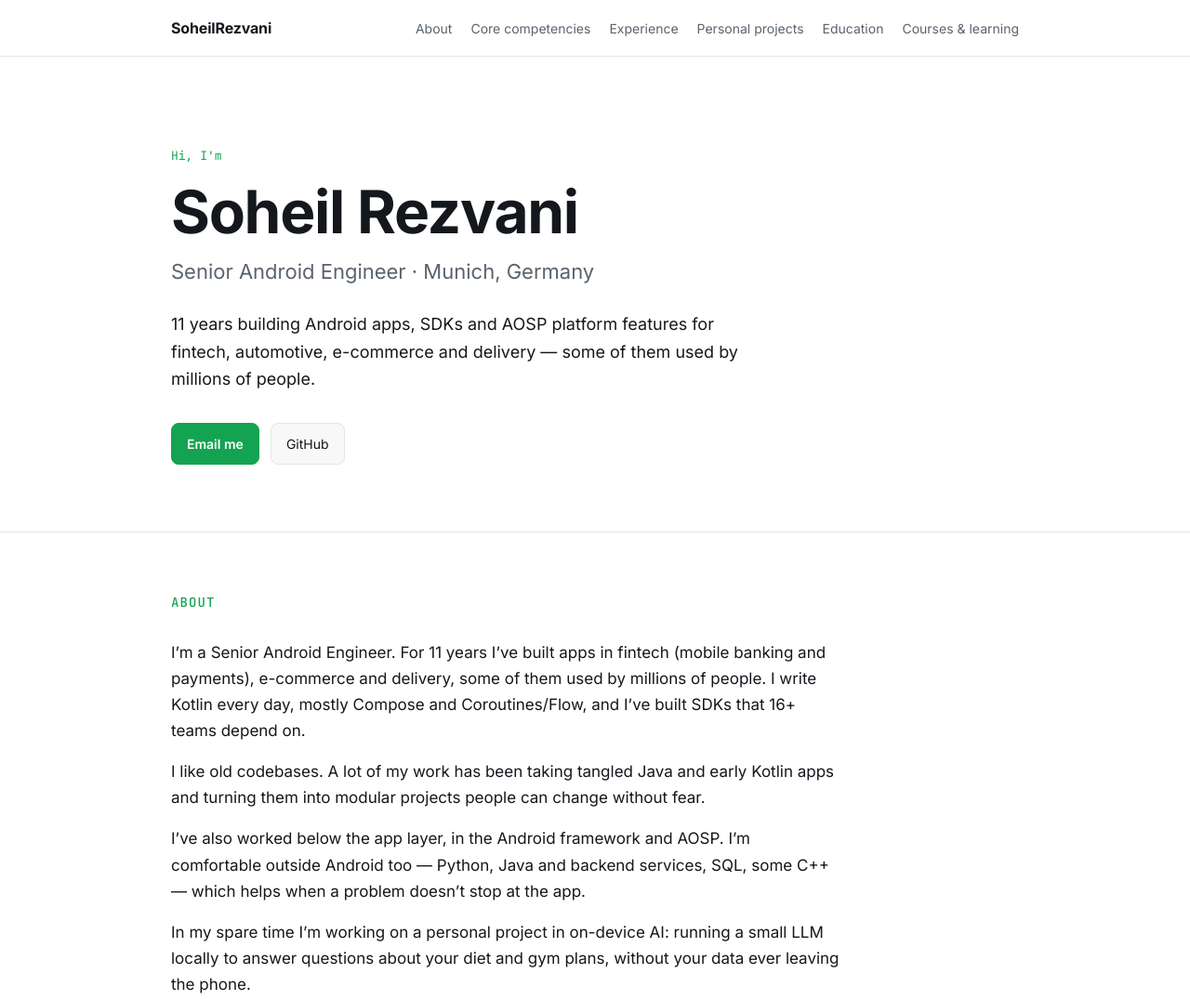
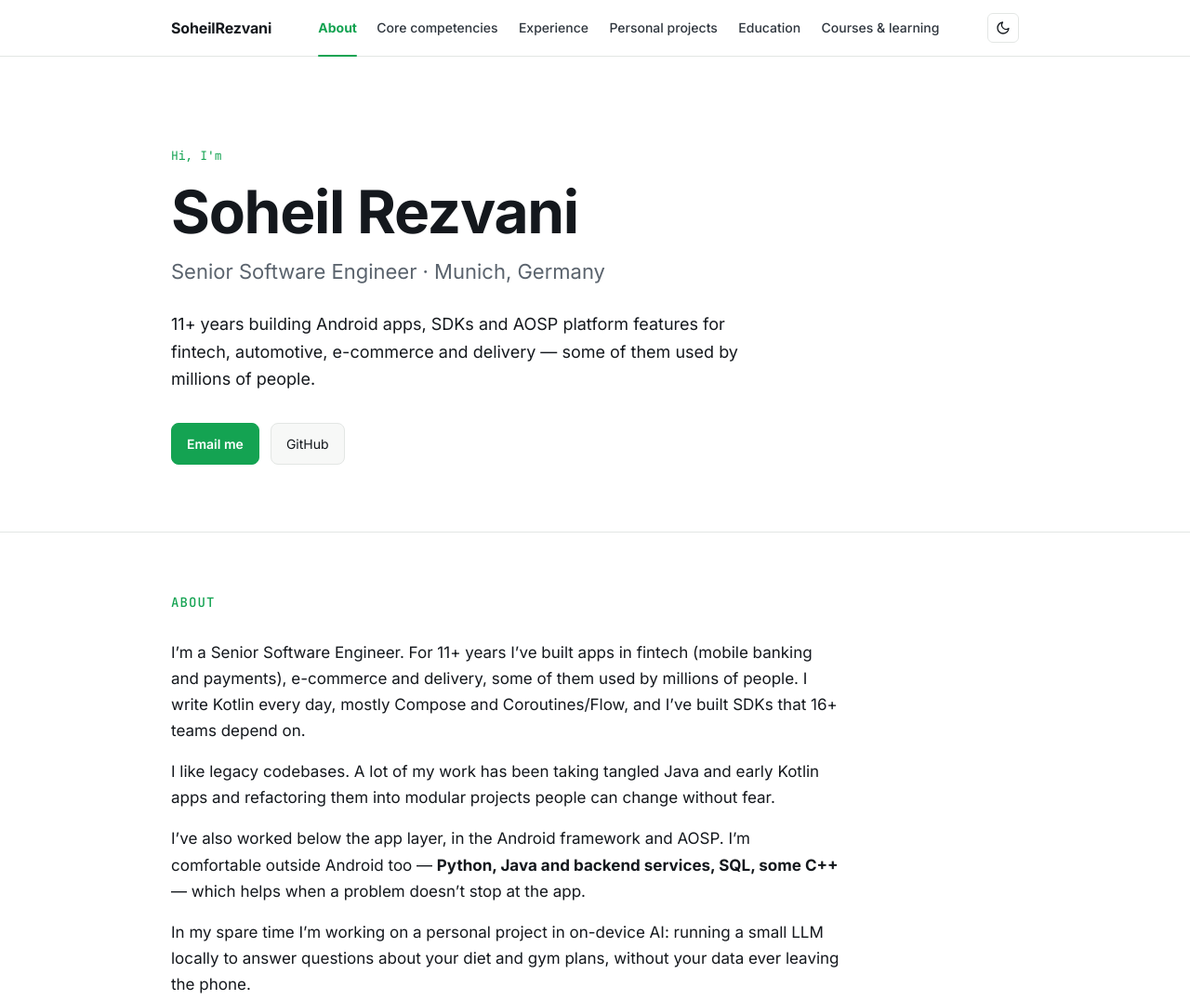
Before and after one commit to soheilrezvani/soheilrezvani.github.io, a plain HTML site: page index.html in a window 1280 px wide. Shown: the top 1076 px of the page at 93% size. Drawn offline with Linux system fonts and the light colour scheme.

Commit message:
Update theme index.html

```diff
--- a/index.html
+++ b/index.html
@@ -3,31 +3,55 @@
 <head>
 <meta charset="utf-8">
 <meta name="viewport" content="width=device-width, initial-scale=1">
-<title>Soheil Rezvani — Senior Android Engineer</title>
-<meta name="description" content="Senior Android Engineer in Munich. 11 years building Kotlin apps, SDKs and AOSP platform features for fintech, automotive, e-commerce and delivery.">
+<title>Soheil Rezvani — Senior Software Engineer</title>
+<meta name="description" content="Senior Software Engineer in Munich. 11+ years building Kotlin apps, SDKs and AOSP platform features for fintech, automotive, e-commerce and delivery.">
+<script>try{const t=localStorage.getItem("theme");if(t)document.documentElement.dataset.theme=t}catch(e){}</script>
 <link rel="preconnect" href="https://fonts.googleapis.com">
 <link rel="preconnect" href="https://fonts.gstatic.com" crossorigin>
 <link href="https://fonts.googleapis.com/css2?family=Inter:wght@400;500;600;700&family=JetBrains+Mono:wght@400;500&display=swap" rel="stylesheet">
 <style>
 :root{
   --bg:#ffffff; --surface:#f7f8f7; --surface-2:#eef1ef; --line:#e3e6e4;
-  --text:#14181d; --muted:#5a636d; --accent:#14a352; --accent-dim:rgba(20,163,82,.10);
+  --text:#14181d; --muted:#5a636d; --nav-link:#2f363e; --nav-bg:rgba(255,255,255,.88);
+  --accent:#14a352; --accent-dim:rgba(20,163,82,.10); --on-accent:#fff; --accent-hover:#0f8a44;
+  color-scheme:light;
   --mono:'JetBrains Mono',ui-monospace,SFMono-Regular,Menlo,monospace;
   --sans:'Inter',system-ui,-apple-system,'Segoe UI',Roboto,sans-serif;
 }
+/* Dark theme: follows the visitor's system setting (light by day, dark at night on most devices),
+   unless they pick one with the toggle button */
+@media (prefers-color-scheme:dark){ :root:not([data-theme="light"]){ --bg:#0e1013; --surface:#15181d; --surface-2:#1b1f25; --line:#262b33;
+  --text:#e8e6e1; --muted:#9aa0a8; --nav-link:#c3c8ce; --nav-bg:rgba(14,16,19,.85);
+  --accent:#3ddc84; --accent-dim:rgba(61,220,132,.12); --on-accent:#06210f; --accent-hover:#5fe69c;
+  color-scheme:dark; } }
+:root[data-theme="dark"]{ --bg:#0e1013; --surface:#15181d; --surface-2:#1b1f25; --line:#262b33;
+  --text:#e8e6e1; --muted:#9aa0a8; --nav-link:#c3c8ce; --nav-bg:rgba(14,16,19,.85);
+  --accent:#3ddc84; --accent-dim:rgba(61,220,132,.12); --on-accent:#06210f; --accent-hover:#5fe69c;
+  color-scheme:dark; }
+
 *{box-sizing:border-box;margin:0;padding:0}
+body,header.nav,.card,.btn,.chip{transition:background-color .25s,border-color .25s,color .25s}
 html{scroll-behavior:smooth;scroll-padding-top:72px}
 body{background:var(--bg);color:var(--text);font-family:var(--sans);line-height:1.65;font-size:16px;-webkit-font-smoothing:antialiased}
 a{color:inherit}
 .wrap{max-width:960px;margin:0 auto;padding:0 24px}
 
 /* nav */
-header.nav{position:sticky;top:0;z-index:10;background:rgba(255,255,255,.88);backdrop-filter:blur(10px);-webkit-backdrop-filter:blur(10px);border-bottom:1px solid var(--line)}
+header.nav{position:sticky;top:0;z-index:10;background:var(--nav-bg);backdrop-filter:blur(10px);-webkit-backdrop-filter:blur(10px);border-bottom:1px solid var(--line)}
 .nav .wrap{display:flex;align-items:center;justify-content:space-between;height:60px;gap:16px}
 .brand{font-size:16px;font-weight:700;letter-spacing:-.01em;text-decoration:none}
-.nav ul{display:flex;gap:20px;list-style:none}
-.nav ul a{font-size:14px;color:var(--muted);text-decoration:none}
-.nav ul a:hover{color:var(--text)}
+.nav ul{display:flex;align-items:center;gap:20px;list-style:none}
+.nav ul li{display:flex}
+.nav ul a{font-size:14px;font-weight:500;color:var(--nav-link);text-decoration:none;position:relative;display:inline-flex;flex-direction:column;align-items:center}
+/* reserve bold width so the menu doesn't jump when a link becomes active */
+.nav ul a::before{content:attr(data-label);font-weight:700;height:0;visibility:hidden;overflow:hidden}
+.nav ul a:hover{color:var(--accent)}
+.nav ul a.active{color:var(--accent);font-weight:700}
+.nav ul a.active::after{content:"";position:absolute;left:0;right:0;bottom:-19px;height:2px;background:var(--accent);border-radius:2px}
+.controls{display:flex;align-items:center;gap:8px}
+.theme{background:none;border:1px solid var(--line);border-radius:6px;width:34px;height:32px;cursor:pointer;color:var(--text);display:grid;place-items:center}
+.theme svg{width:16px;height:16px}
+.menu{display:none;background:none;border:1px solid var(--line);border-radius:6px;font-size:18px;line-height:1;padding:6px 10px;cursor:pointer;color:var(--text)}
 .lang{display:flex;border:1px solid var(--line);border-radius:6px;overflow:hidden}
 .lang button{background:none;border:0;color:var(--muted);font-family:var(--mono);font-size:12px;padding:6px 10px;cursor:pointer}
 .lang button[aria-pressed="true"]{background:var(--accent-dim);color:var(--accent)}
@@ -41,8 +65,8 @@ header.nav{position:sticky;top:0;z-index:10;background:rgba(255,255,255,.88);bac
 .links{display:flex;flex-wrap:wrap;gap:12px;margin-top:32px}
 .btn{display:inline-flex;align-items:center;gap:8px;padding:10px 16px;border:1px solid var(--line);border-radius:8px;text-decoration:none;font-size:14px;background:var(--surface)}
 .btn:hover{border-color:var(--accent)}
-.btn.primary{background:var(--accent);color:#fff;border-color:var(--accent);font-weight:600}
-.btn.primary:hover{background:#0f8a44;border-color:#0f8a44}
+.btn.primary{background:var(--accent);color:var(--on-accent);border-color:var(--accent);font-weight:600}
+.btn.primary:hover{background:var(--accent-hover);border-color:var(--accent-hover)}
 
 /* sections */
 section.block{padding:64px 0;border-top:1px solid var(--line)}
@@ -87,7 +111,15 @@ footer{border-top:1px solid var(--line);padding:32px 0 48px;color:var(--muted);f
 [dir="rtl"] ul.points li::before{left:auto;right:0;content:"◃"}
 
 @media (max-width:760px){
-  .nav ul{display:none}
+  .nav .wrap{position:relative}
+  .menu{display:block}
+  .nav ul{align-items:stretch}
+  .nav ul li{display:block}
+  .nav ul a::before{display:none}
+  .nav ul a.active::after{display:none}
+  .nav ul{display:none;position:absolute;top:60px;left:0;right:0;flex-direction:column;gap:0;background:var(--bg);border-bottom:1px solid var(--line);padding:8px 24px}
+  .nav ul.open{display:flex}
+  .nav ul a{display:block;padding:10px 0;font-size:16px}
   .job,.item{grid-template-columns:1fr;gap:6px}
   .hero{padding:64px 0 48px}
 }
@@ -99,7 +131,11 @@ footer{border-top:1px solid var(--line);padding:32px 0 48px;color:var(--muted);f
   <div class="wrap">
     <a class="brand" href="#top">SoheilRezvani</a>
     <ul id="navlinks"></ul>
-    <div class="lang" id="lang"></div>
+    <div class="controls">
+      <button class="theme" id="theme" type="button" aria-label="Toggle dark mode"></button>
+      <div class="lang" id="lang"></div>
+      <button class="menu" id="menu" type="button" aria-label="Menu" aria-expanded="false">☰</button>
+    </div>
   </div>
 </header>
 
@@ -141,13 +177,13 @@ const I18N = {
     },
     hero: {
       eyebrow: "Hi, I'm",
-      role: "Senior Android Engineer · Munich, Germany",
-      tagline: "11 years building Android apps, SDKs and AOSP platform features for fintech, automotive, e-commerce and delivery — some of them used by millions of people.",
+      role: "Senior Software Engineer · Munich, Germany",
+      tagline: "11+ years building Android apps, SDKs and AOSP platform features for fintech, automotive, e-commerce and delivery — some of them used by millions of people.",
     },
     about: [
-      "I’m a Senior Android Engineer. For 11 years I’ve built apps in fintech (mobile banking and payments), e-commerce and delivery, some of them used by millions of people. I write Kotlin every day, mostly Compose and Coroutines/Flow, and I’ve built SDKs that 16+ teams depend on.",
-      "I like old codebases. A lot of my work has been taking tangled Java and early Kotlin apps and turning them into modular projects people can change without fear.",
-      "I’ve also worked below the app layer, in the Android framework and AOSP. I’m comfortable outside Android too — Python, Java and backend services, SQL, some C++ — which helps when a problem doesn’t stop at the app.",
+      "I’m a Senior Software Engineer. For 11+ years I’ve built apps in fintech (mobile banking and payments), e-commerce and delivery, some of them used by millions of people. I write Kotlin every day, mostly Compose and Coroutines/Flow, and I’ve built SDKs that 16+ teams depend on.",
+      "I like legacy codebases. A lot of my work has been taking tangled Java and early Kotlin apps and refactoring them into modular projects people can change without fear.",
+      "I’ve also worked below the app layer, in the Android framework and AOSP. I’m comfortable outside Android too — **Python, Java and backend services, SQL, some C++** — which helps when a problem doesn’t stop at the app.",
       "In my spare time I’m working on a personal project in on-device AI: running a small LLM locally to answer questions about your diet and gym plans, without your data ever leaving the phone.",
     ],
     skills: [
@@ -168,7 +204,7 @@ const I18N = {
         role: "Senior Android Developer",
         location: "Munich, Germany",
         period: "2023 — Present",
-        note: "Automotive HMI software specialist and official software partner of BMW.",
+        note: "Paradox Cat is a specialist in human-machine interface (HMI) software development and an official software partner for BMW.",
         teams: [
           {
             name: "DataPrivacyApp team",
@@ -210,7 +246,7 @@ const I18N = {
         location: "Tehran, Iran",
         period: "Jan 2018 — Dec 2020",
         points: [
-          ["Mobile banking:", "built the Eghtesad Novin Bank app from scratch — one of Iran’s best-known banks — reaching millions of active users at launch, with a 99.9% crash-free rate across all releases."],
+          ["Mobile banking:", "built the Eghtesad Novin Bank app from scratch — one of Iran’s best-known banks — reaching millions of active users at launch, with a 99.9% crash-free rate across all releases — and worked on Hamrah-card, a fintech app with 5M+ users at the time."],
           ["PFM & refactoring:", "built the Fanoos personal-finance app from zero and led the Hamrah-card refactor to MVVM + Clean Architecture."],
           ["Kotlin migration:", "drove a full Java → Kotlin migration and moved 3 apps from legacy MVP to MVVM — adopted org-wide, improving developer velocity and removing whole classes of runtime errors."],
         ],
@@ -265,6 +301,9 @@ const I18N = {
    ===================================================================== */
 const esc = s => String(s ?? "").replace(/[&<>"']/g, c => ({ "&":"&amp;","<":"&lt;",">":"&gt;",'"':"&quot;","'":"&#39;" }[c]));
 
+// **text** → bold
+const rich = s => esc(s).replace(/\*\*(.+?)\*\*/g, "<b>$1</b>");
+
 const points = list => list && list.length
   ? `<ul class="points">${list.map(p => Array.isArray(p)
       ? `<li><b>${esc(p[0])}</b> ${esc(p[1])}</li>`
@@ -282,7 +321,7 @@ function render(code) {
   document.documentElement.dir = t.dir || "ltr";
 
   const sections = [
-    ["about", t.about?.length, `<div class="about">${t.about.map(p => `<p>${esc(p)}</p>`).join("")}</div>`],
+    ["about", t.about?.length, `<div class="about">${t.about.map(p => `<p>${rich(p)}</p>`).join("")}</div>`],
     ["skills", t.skills?.length, `<div class="grid">${(t.skills||[]).map(s => `
         <div class="card"><h3>${esc(s.title)}</h3><div class="chips">${s.items.map(i => `<span class="chip">${esc(i)}</span>`).join("")}</div></div>`).join("")}</div>`],
     ["experience", t.experience?.length, (t.experience||[]).map(j => `
@@ -319,7 +358,8 @@ function render(code) {
     ${sections.map(([id, , html]) => `<section class="block" id="${id}"><div class="wrap"><h2>${esc(t.ui[id])}</h2>${html}</div></section>`).join("")}`;
 
   document.getElementById("navlinks").innerHTML =
-    sections.map(([id]) => `<li><a href="#${id}">${esc(t.ui[id])}</a></li>`).join("");
+    sections.map(([id]) => `<li><a href="#${id}" data-label="${esc(t.ui[id])}">${esc(t.ui[id])}</a></li>`).join("");
+  watchSections();
 
   document.getElementById("footer").textContent = `© ${new Date().getFullYear()} ${SITE.name} · ${t.ui.footer}`;
 
@@ -341,6 +381,44 @@ function initialLang() {
   return I18N[browser] ? browser : "en";
 }
 
+/* Highlight the menu item of the section currently on screen */
+let observer;
+function watchSections() {
+  if (observer) observer.disconnect();
+  const links = [...document.querySelectorAll("#navlinks a")];
+  const visible = new Set();
+  const update = () => {
+    const current = [...document.querySelectorAll("section.block")].find(sec => visible.has(sec.id));
+    links.forEach(a => a.classList.toggle("active", !!current && a.getAttribute("href") === "#" + current.id));
+  };
+  observer = new IntersectionObserver(entries => {
+    entries.forEach(e => e.isIntersecting ? visible.add(e.target.id) : visible.delete(e.target.id));
+    update();
+  }, { rootMargin: "-80px 0px -55% 0px" });
+  document.querySelectorAll("section.block").forEach(sec => observer.observe(sec));
+}
+
+/* Light / dark theme toggle (default: follow the system setting) */
+const themeBtn = document.getElementById("theme");
+const SUN = '<svg viewBox="0 0 24 24" fill="none" stroke="currentColor" stroke-width="2" stroke-linecap="round"><circle cx="12" cy="12" r="4"/><path d="M12 2v2M12 20v2M4.9 4.9l1.4 1.4M17.7 17.7l1.4 1.4M2 12h2M20 12h2M4.9 19.1l1.4-1.4M17.7 6.3l1.4-1.4"/></svg>';
+const MOON = '<svg viewBox="0 0 24 24" fill="none" stroke="currentColor" stroke-width="2" stroke-linecap="round" stroke-linejoin="round"><path d="M21 12.8A9 9 0 1 1 11.2 3a7 7 0 0 0 9.8 9.8z"/></svg>';
+const isDark = () => document.documentElement.dataset.theme
+  ? document.documentElement.dataset.theme === "dark"
+  : matchMedia("(prefers-color-scheme: dark)").matches;
+const paintThemeBtn = () => { themeBtn.innerHTML = isDark() ? SUN : MOON; themeBtn.title = isDark() ? "Switch to light mode" : "Switch to dark mode"; };
+themeBtn.onclick = () => {
+  const next = isDark() ? "light" : "dark";
+  document.documentElement.dataset.theme = next;
+  try { localStorage.setItem("theme", next); } catch (e) {}
+  paintThemeBtn();
+};
+matchMedia("(prefers-color-scheme: dark)").addEventListener("change", paintThemeBtn);
+paintThemeBtn();
+
+const menu = document.getElementById("menu"), nav = document.getElementById("navlinks");
+menu.onclick = () => menu.setAttribute("aria-expanded", nav.classList.toggle("open"));
+nav.onclick = e => { if (e.target.tagName === "A") { nav.classList.remove("open"); menu.setAttribute("aria-expanded", false); } };
+
 render(initialLang());
 </script>
 </body>
```
